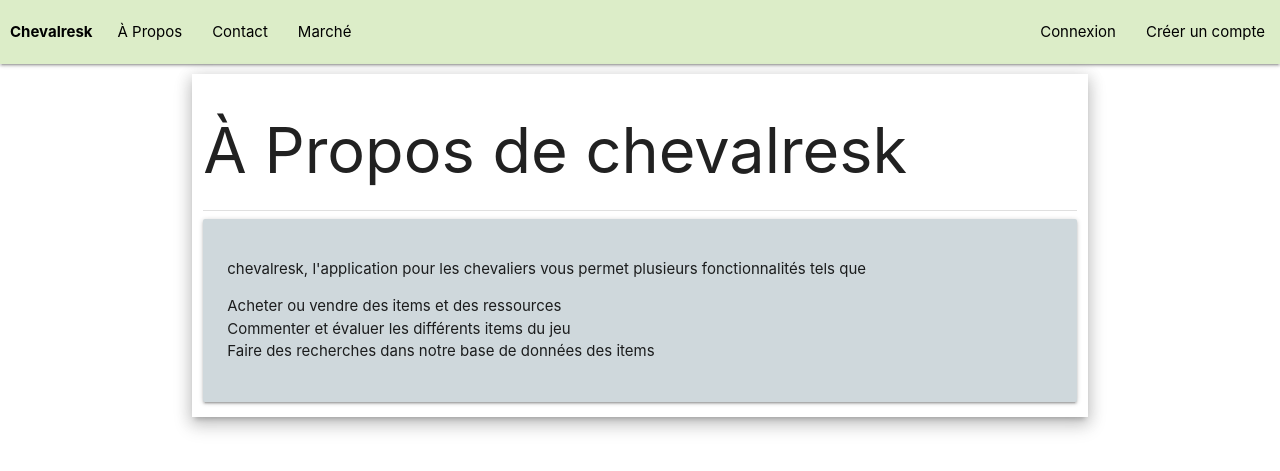
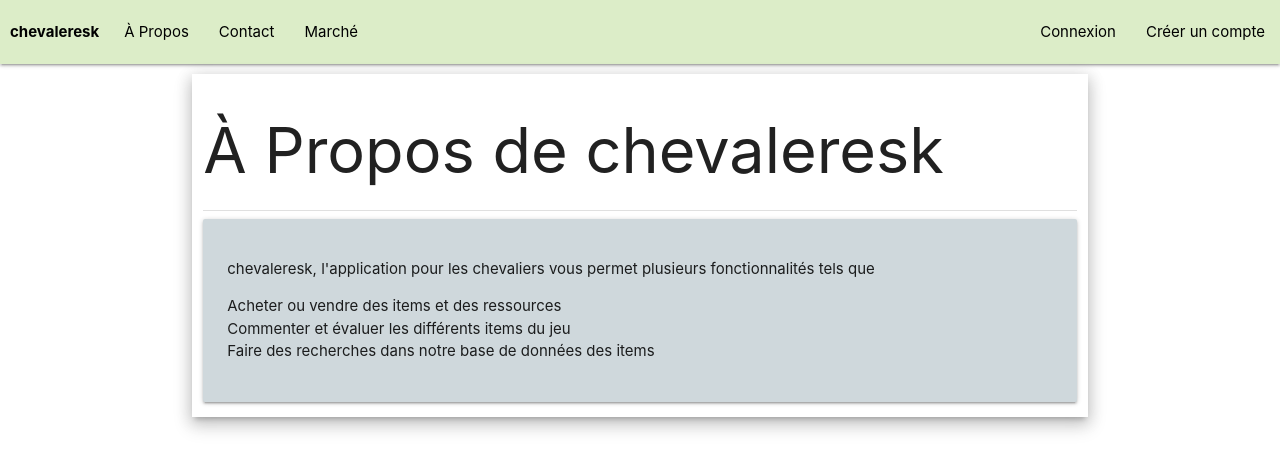
Before and after one commit to MederickBernier/chevEnigma, a PHP site: page /about.php in a window 1280 px wide. Shown: the top 471 px of the page. Run offline with PHP 8.4, Linux system fonts and the light colour scheme.

```diff
--- a/about.php
+++ b/about.php
@@ -1,15 +1,15 @@
 <?php
-$title = "chevalresk - À Propos";
+$title = "chevaleresk - À Propos";
 
 include_once __DIR__.'/views/header.php';
 ?>
 
 <div class="row z-depth-3">
     <div class="col s12 m12 l12">
-        <h1>À Propos de chevalresk</h1>
+        <h1>À Propos de chevaleresk</h1>
         <div class="divider"></div>
         <div class="card-panel blue-grey lighten-4">
-            <p>chevalresk, l'application pour les chevaliers vous permet plusieurs fonctionnalités tels que</p>
+            <p>chevaleresk, l'application pour les chevaliers vous permet plusieurs fonctionnalités tels que</p>
             <ul>
                 <li>Acheter ou vendre des items et des ressources</li>
                 <li>Commenter et évaluer les différents items du jeu</li>
--- a/assets/css/site.css
+++ b/assets/css/site.css
@@ -3,7 +3,7 @@
     font-weight:bold;
 }
 
-#chevalreskImg{
+#chevalereskImg{
     width:150px;
     height:150px;
 }
--- a/contact.php
+++ b/contact.php
@@ -1,5 +1,5 @@
 <?php
-$title = "chevalresk - Contact";
+$title = "chevaleresk - Contact";
 
 include_once __DIR__.'/views/header.php';
 ?>
--- a/index.php
+++ b/index.php
@@ -1,12 +1,12 @@
 <?php
-$title = "chevalresk - Application";
+$title = "chevaleresk - Application";
 
 include_once __DIR__.'/views/header.php';
 ?>
 
 <div class="row z-depth-3">
     <div class="col s12 m12 l12">
-        <img id="chevalreskImg" src="assets/img/chevalresk200.png"/>
+        <img id="chevalereskImg" src="assets/img/chevaleresk200.png"/>
 
         <p>Lorem ipsum dolor sit amet, consectetur adipiscing elit. Nunc finibus, nisl nec pretium ornare, turpis ligula vestibulum mauris, et dictum sem metus non lectus. Proin tortor enim, tincidunt a ligula sollicitudin, euismod venenatis ante. Nam a elementum ipsum. Integer rhoncus consequat pulvinar. Donec sollicitudin, quam id pulvinar gravida, urna nulla euismod elit, non suscipit dolor sapien vitae sapien. Sed ac vehicula diam. Curabitur nulla sapien, bibendum at posuere a, fermentum nec nibh.</p>
 
--- a/login.php
+++ b/login.php
@@ -1,5 +1,5 @@
 <?php
-$title = "chevalresk - Connexion";
+$title = "chevaleresk - Connexion";
 
 include_once __DIR__.'/views/header.php';
 ?>
--- a/market.php
+++ b/market.php
@@ -1,5 +1,5 @@
 <?php
-$title = "chevalresk - Créer un compte";
+$title = "chevaleresk - Créer un compte";
 
 include_once __DIR__.'/views/header.php';
 ?>
--- a/register.php
+++ b/register.php
@@ -1,5 +1,5 @@
 <?php
-$title = "chevalresk - Créer un compte";
+$title = "chevaleresk - Créer un compte";
 
 include_once __DIR__.'/views/header.php';
 ?>
--- a/views/navbar.php
+++ b/views/navbar.php
@@ -1,6 +1,6 @@
 <nav class="light-green lighten-4">
     <div class="nav-wrapper">
-        <a href="index.php" class="left black-text" id="logo">Chevalresk</a>
+        <a href="index.php" class="left black-text" id="logo">chevaleresk</a>
         <a href="#" class="sidenav-trigger right black-text" data-target="mobile"><i class="material-icons">menu</i></a>
 
         <ul class="left hide-on-med-and-down">
```
Also changed, not shown: assets/img/chevaleresk200.png (added), assets/img/chevalresk200.png (deleted).
